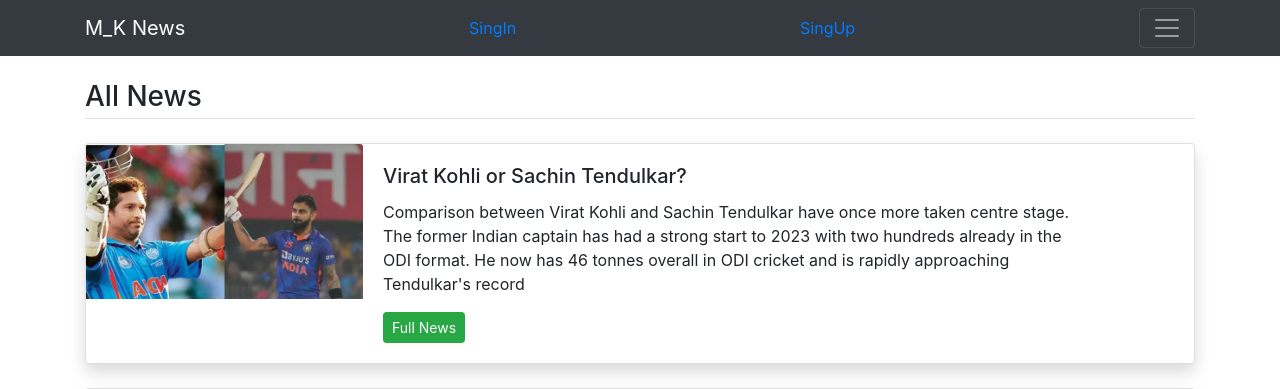
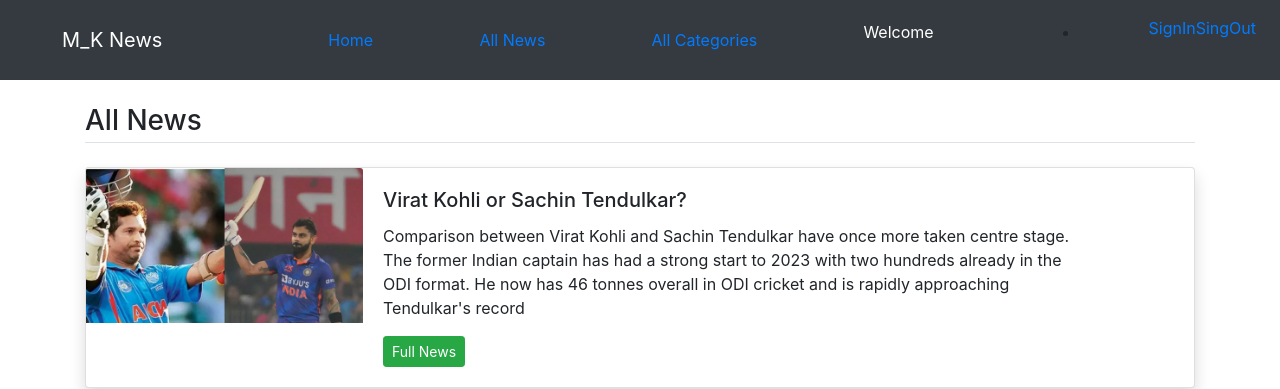
Before and after one commit to Mahe-mk/newspage, a Django app: page /all-news in a window 1280 px wide. Shown: the top 389 px of the page. Run offline with Django 4.2, Linux system fonts and the light colour scheme; data comes from the database, SQL or seed files in the repository; both versions use the stored data as it was after the commit; some libraries are stand-ins or nearby versions.

Commit message:
Solved Image view issue and finished user login

```diff
--- a/news/templates/all-news.html
+++ b/news/templates/all-news.html
@@ -7,7 +7,7 @@
 	<div class="card mb-4 shadow">
 	  <div class="row no-gutters">
 	    <div class="col-md-3">
-            <img src="/media/{{news.image}}" class="card-img-top" >
+            <img src="media/{{news.image}}" class="card-img-top" >
 	    </div>
 	    <div class="col-md-8">
 	      <div class="card-body">
--- a/news/templates/main.html
+++ b/news/templates/main.html
@@ -4,24 +4,32 @@
 <head>
 	<title>{% block title %}Home Page{% endblock %}</title>
 
-	<!-- Main Jquery -->
-	<script type="text/javascript" src="{% static 'vendor/jquery.min.js' %}"></script>
 	<!-- Bootstrap CSS -->
 	<link rel="stylesheet" href="https://cdn.jsdelivr.net/npm/bootstrap@4.4.1/dist/css/bootstrap.min.css" integrity="sha384-Vkoo8x4CGsO3+Hhxv8T/Q5PaXtkKtu6ug5TOeNV6gBiFeWPGFN9MuhOf23Q9Ifjh" crossorigin="anonymous">
 </head>
 <body>
 	<!-- Top News -->
 	<nav class="navbar navbar-exapand-lg navbar-dark bg-dark">
-		<div class="container">
-		  <a class="navbar-brand" href="/">M_K News</a>
-		  <a class="nav-text" href="{% url 'signin' %}">SingIn</a>
-		  <a class="nav-link" href="{% url 'signup' %}">SingUp</a>
-		  <!-- <button class="navbar-toggler" type="button" data-toggle="collapse" data-target="#navbarNav" aria-controls="navbarNav" aria-expanded="true" aria-label="Toggle navigation"> -->
-			<button class="navbar-toggler" type="button" data-toggle="collapse" data-target="#navbarNav" aria-controls="navbarNav" aria-expanded="true" aria-label="Toggle navigation">
+		<div class="container row d-flex p-2 justify-content-around">
+		  <div><a class="navbar-brand " style="width: 9rem" href="/">M_K News</a></div>
+		  <div style="width:18"><a class="text-decoration-none" href="/">Home</a></div>
+		  <div style="width:18"><a class="text-decoration-none" href="{% url 'all-news' %}">All News</a></div>
+		  <div style="width:18"><a class="text-decoration-none" href="{% url 'all-category' %}">All Categories</a></div>
+		  <p class="fs-1 text-end font-monospace fw-bold text-white">Welcome {{user.username}}</p>
+
+		  <!-- <ul class="navbar-nav ml-left	">
+		  <li>
+			<a class="nav-link" href="{% url 'signin' %}">SingIn</a>
+		  </li>
+		  <li>
+			<a class="nav-link" href="{% url 'signout' %}">SingOut</a>
+		  </li>
+		  </ul> -->
+			<!-- <button class="navbar-toggler" type="button" data-toggle="collapse" data-target="#navbarNav" aria-controls="navbarNav" aria-expanded="true" aria-label="Toggle navigation">
 				<span class="navbar-toggler-icon"></span>
 			</button>
-			  <div class="collapse navbar-collapse" id="navbarNav">
-				<ul class="navbar-nav ml-auto">
+			  <div class="collapse navbar-collapse" id="navbarNav"> -->
+			<!-- <ul class="navbar-nav ml-auto">
 		      <li class="nav-item active">
 		        <a class="nav-link" href="/">Home</a>
 		      </li>
@@ -31,14 +39,27 @@
 		      <li class="nav-item">
 		        <a class="nav-link" href="{% url 'all-category' %}">All Categories</a>
 		      </li>
-		    </ul>
-
+		    </ul> -->
+			<ul>
+				<li>
+					<!-- <a class="nav-link" href="{% url 'signout' %}">SingOut</a> -->
+				</li>
+			</ul>
 		  </div>
 	  	</div>
+		<div class ="d-flex p-2 justify-content-end">
+			<br>
+			<div style="width:18"><a class="text-decoration-none" href="{% url 'signin' %}">SignIn </a></div>
+			</br>
+			<br>
+			<div style="width:18"><a class="text-decoration-none" href="{% url 'signout' %}">SingOut </a></div>
+			</br>
+		</div>
     </nav>
     {% block content %}
 
     {% endblock %}
+
 	<!-- Bootstrap JS -->
 	<script src="https://cdn.jsdelivr.net/npm/bootstrap@4.4.1/dist/js/bootstrap.min.js" integrity="sha384-wfSDF2E50Y2D1uUdj0O3uMBJnjuUD4Ih7YwaYd1iqfktj0Uod8GCExl3Og8ifwB6" crossorigin="anonymous"></script></body>
 </html>
--- a/news/templates/signout.html
+++ b/news/templates/signout.html
@@ -2,5 +2,6 @@
 
 {% block content %}
   <h2>You have been logged out.</h2>
-  <p><a href="{% url 'home' %}">Return to the home page</a></p>
+  <a href="{% url 'signin' %}"> SignIn for Existing User</a>
+  <p><a href="{% url 'signup' %}"> Register for New User </a></p>
 {% endblock %}
--- a/news/urls.py
+++ b/news/urls.py
@@ -2,15 +2,18 @@ from django.urls import path
 
 from django.conf import settings
 from django.conf.urls.static import static
+from django.contrib.auth import views as auth_views
+from news import views
 
-from news import views
+
 urlpatterns=[
     path('',views.home,name='home'),
     path('all-news',views.all_news,name='all-news'),
     path('detail/<int:id>',views.detail,name='detail'),
     path('all-category',views.all_category,name='all-category'),
     path('category/<int:id>',views.category,name='category'),
-    path('signin',views.signin,name='signin'),
-    path('signout',views.signout,name='signout'),
+    path('signin', auth_views.LoginView.as_view(template_name='signin.html'), name='signin'),
+    path('signout/', auth_views.LogoutView.as_view(template_name='signout.html'), name='signout'),
     path('signup',views.signup,name='signup'),
 ]
+urlpatterns += static(settings.MEDIA_URL, document_root=settings.MEDIA_ROOT)
--- a/news/views.py
+++ b/news/views.py
@@ -4,6 +4,7 @@ from .models import News, Categories
 from rest_framework.views import APIView
 from django.contrib.auth import login, authenticate
 from django.contrib.auth.forms import UserCreationForm
+from .forms import UserRegistrationForm
 from django.http import HttpResponse
 from django.contrib.auth import logout
 from django.contrib.auth.forms import AuthenticationForm
@@ -55,27 +56,17 @@ def category(request,id):
 
 def signup(request):
     if request.method == 'POST':
-        form = UserCreationForm(request.POST)
+        form = UserRegistrationForm(request.POST)
         if form.is_valid():
             form.save()
-            username = form.cleaned_data.get('username')
-            password = form.cleaned_data.get('password1')
-            user = authenticate(username=username, password=password)
-            login(request,user)
+            messages.success(request, 'Your account has been created. You can log in now!')
             return redirect('signin')
     else:
-        form = UserCreationForm()
-    return render(request, 'signup.html', {'form': form})
+        form = UserRegistrationForm()
 
-# def signin(request):
-#     if request.method == 'POST':
-#         username = request.POST.get('username')
-#         password = request.POST.get('password')
-#         user = authenticate(request, username=username, password=password)
-#         if user is not None:
-#             login(request, user)
-#             return redirect('home')
-#     return render(request, 'signin.html', {})
+    context = {'form': form}
+    return render(request, 'signup.html', context)
+
 
 # To Signin the user
 def signin(request):
--- a/newspage/settings.py
+++ b/newspage/settings.py
@@ -125,4 +125,5 @@ MEDIA_URL = '/media/'
 # Default primary key field type
 # https://docs.djangoproject.com/en/4.1/ref/settings/#default-auto-field
 
-DEFAULT_AUTO_FIELD = "django.db.models.BigAutoField"
+# DEFAULT_AUTO_FIELD = "django.db.models.BigAutoField"
+LOGIN_REDIRECT_URL = "home"
```
Also changed, not shown: news/forms.py (added, +13 -0 lines), news/templates/signin.html (+9 -9 lines), news/templates/signup.html (+11 -8 lines), db.sqlite3.
